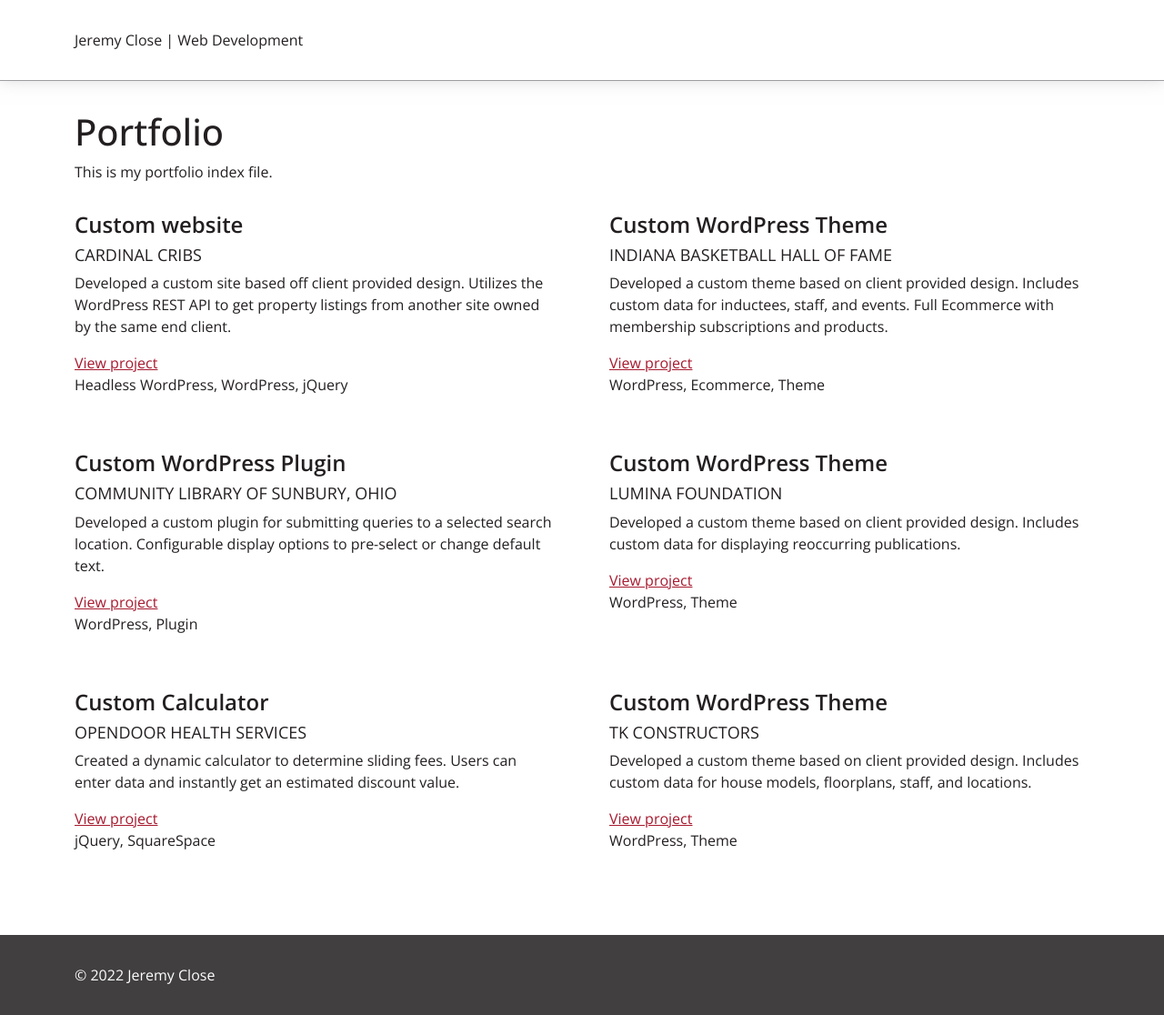
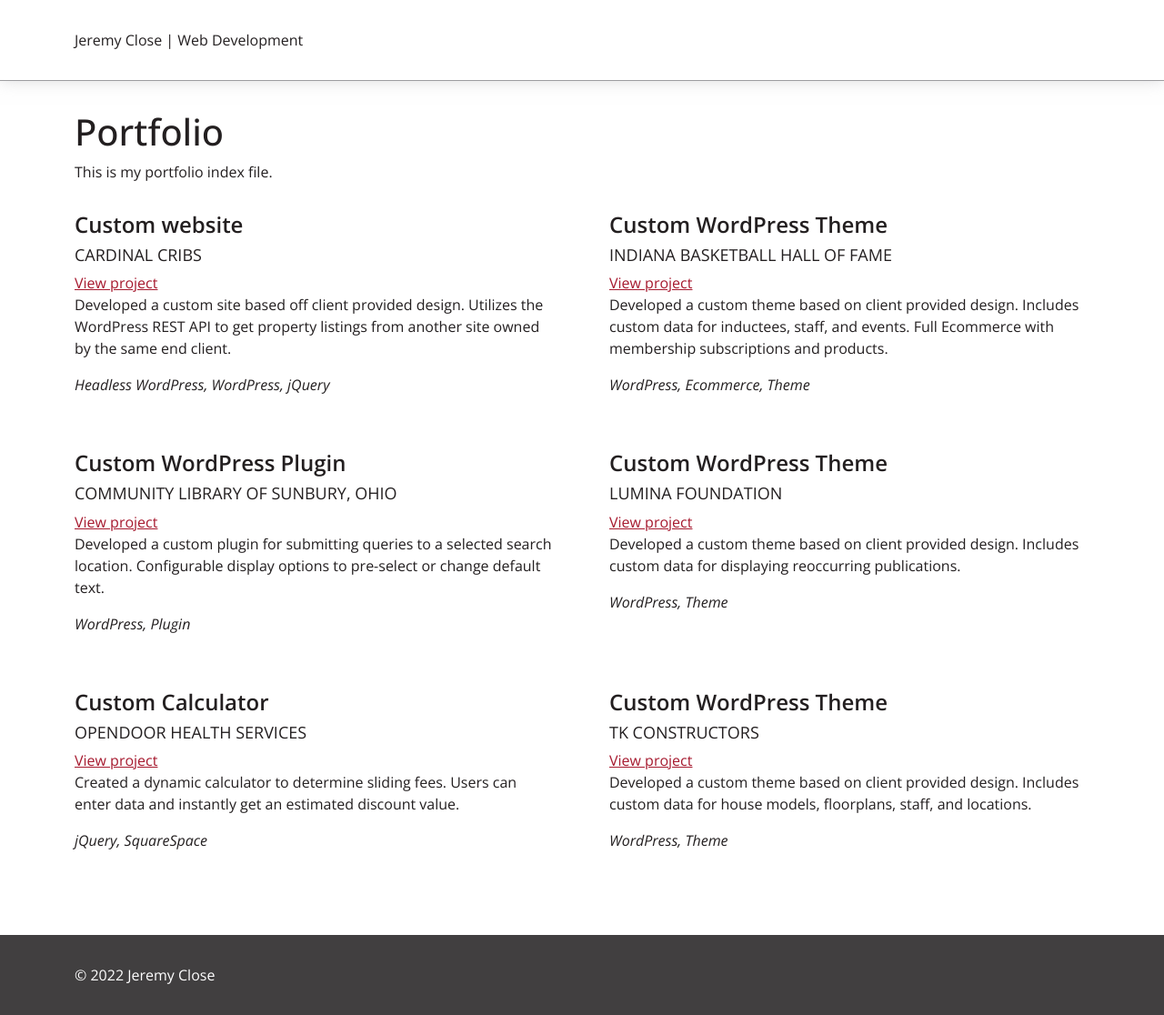
Before and after one commit to jkclose/jkclose.github.io, a Jekyll site: the page built from index.html, in a window 1280 px wide. Shown: the whole page at 91% size. Built offline with Jekyll 4.4.1, drawn with Linux system fonts in a browser that asks for light colours; nearby versions of some CDN libraries.

Commit message:
Project Collection testing

```diff
--- a/_includes/projects.html
+++ b/_includes/projects.html
@@ -5,12 +5,12 @@
         <header>
             <h3>{{ project.title }}</h3>
             <h4>{{ project.client }}</h4>
+            <div class="project_link"><a target="_blank" href="{{ project.project-url }}">View project</a></div>
         </header>
         <section>
             <div>{{ project.content | markdownify }}</div>
         </section>
         <footer>
-            <div class="project_link"><a target="_blank" href="{{ project.project-url }}">View project</a></div>
             <div class="project_cats">{{ project.categories | join: ', ' }}</div>
         </footer>
     </article>
--- a/css/scss/_variables.scss
+++ b/css/scss/_variables.scss
@@ -65,7 +65,7 @@ $border-radius: 0;
 /*
 TYPOGRAPHY
 *********************/
-@import url('//fonts.googleapis.com/css2?family=Open+Sans:ital,wdth,wght@0..1,75..100,300..800&display=swap');
+@import url('//fonts.googleapis.com/css2?family=Open+Sans:ital,wdth,wght@0,75..100,300..800;1,100,300..800&display=swap');
 @import url('//use.fontawesome.com/releases/v5.10.2/css/all.css');
 
 $font-awesome: "Font Awesome 5 Free";
--- a/css/style.scss
+++ b/css/style.scss
@@ -113,5 +113,10 @@ body {
 				font-weight: 300;
 			}
 		}
+		footer {
+			.project_cats {
+				font-style: italic;
+			}
+		}
 	}
 }
```
